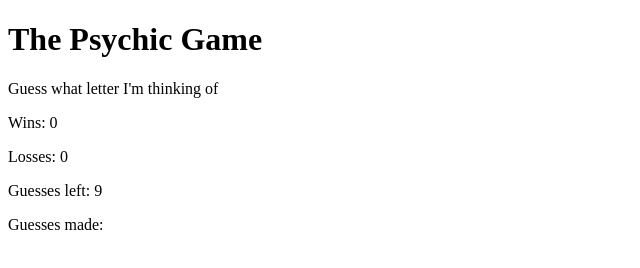
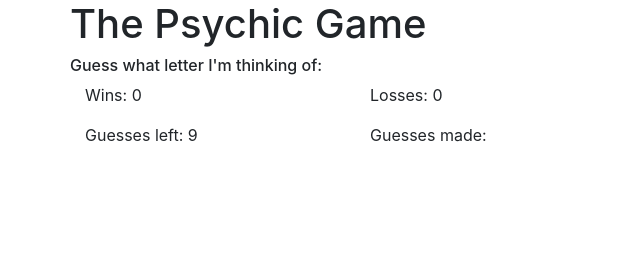
Before and after one commit to felsuna/Psychic-Game, a plain HTML site: page index.html in a window 1280 px wide. Shown: the whole page, without its empty margins (0-640 px from the left). Drawn offline with nearby package versions, Linux system fonts and the light colour scheme.

Commit message:
game code

```diff
--- a/assets/javascript/game.js
+++ b/assets/javascript/game.js
@@ -0,0 +1,50 @@
+ var letter = "abcdefghijklmnopqrstuvwxyz";
+        var wins = 0;
+        var losses = 0;
+        var guessesLeft = 9;
+        var guessesMade = '';
+
+        var winsText = document.getElementById("wins");
+        var lossesText = document.getElementById("losses");
+        var guessesLeftText = document.getElementById("guesses-left");
+        var guessesMadeText = document.getElementById("guesses-made");
+
+        winsText.textContent = "Wins: " + wins;
+        lossesText.textContent = "Losses: " + losses;
+        guessesLeftText.textContent = "Guesses left: " + guessesLeft;
+        guessesMadeText.textContent = "Guesses made: " + guessesMade;
+
+        document.onkeyup = function (event) {
+            var userInput = event.key;
+            // Tells computer to randomly pick a letter in the alphabet that is in the string.
+            var computerGuess = letter.charAt(Math.floor(Math.random() * letter.length));
+            // Converts userinput to all lowercase.
+            var userInputLower = userInput.toLowerCase();
+            // Subracts 1 from guessesLeft every time a letter is guessed.
+            guessesLeft--;
+
+            // Stores the values of the user input into the empty string and displays it on guessesMade.
+            guessesMade += userInputLower;
+
+            // Will only count wins, if it is a letter in the string.
+            if (letter.indexOf(userInputLower) === -1) {
+            }
+            // If user picks same letter as computer, then 1 point is added to your wins, resets the game.
+            else if (userInputLower === computerGuess) {
+                wins++;
+                guessesLeft = 9;
+                guessesMade = '';
+            }
+
+            // Resets the game and adds 1 to losses if the user doesn't guess correctly by 9 tries.
+            if (guessesLeft === 0) {
+                guessesLeft = 9;
+                losses++;
+                guessesMade = "";
+            }
+
+            winsText.textContent = "Wins: " + wins;
+            lossesText.textContent = "Losses: " + losses;
+            guessesLeftText.textContent = "Guesses left: " + guessesLeft;
+            guessesMadeText.textContent = "Guesses made: " + guessesMade;
+        }
--- a/index.html
+++ b/index.html
@@ -6,75 +6,39 @@
     <meta name="viewport" content="width=device-width, initial-scale=1.0">
     <meta http-equiv="X-UA-Compatible" content="ie=edge">
     <title>The Psychic Game</title>
+    <link rel="stylesheet" href="https://maxcdn.bootstrapcdn.com/bootstrap/4.0.0/css/bootstrap.min.css" integrity="sha384-Gn5384xqQ1aoWXA+058RXPxPg6fy4IWvTNh0E263XmFcJlSAwiGgFAW/dAiS6JXm"
+        crossorigin="anonymous">
 </head>
 
 <body>
-    <h1>The Psychic Game</h1>
+    <div class="container">
+        <div class="row">
+            <h1>The Psychic Game</h1>
+        </div>
 
-    <p>Guess what letter I'm thinking of</p>
+        <div class="row">
+            <h6>Guess what letter I'm thinking of:</h6>
+        </div>
 
-    <div>
-        <p id="wins"></p>
-        <p id="losses"></p>
-        <p id="guesses-left"></p>
-        <p id="guesses-made"></p>
+        <div class="row">
+            <div class="col-3">
+                <p id="wins"></p>
+            </div>
+            <div class="col-3">
+                <p id="losses"></p>
+            </div>
+        </div>
+        <div class="row">
+            <div class="col-3">
+                <p id="guesses-left"></p>
+            </div>
+            <div class="col-3">
+                <p id="guesses-made"></p>
+            </div>
+        </div>
     </div>
 
-    <script>
-
-        var letter = "abcdefghijklmnopqrstuvwxyz";
-        var wins = 0;
-        var losses = 0;
-        var guessesLeft = 9;
-        var guessesMade = '';
-
-        var winsText = document.getElementById("wins");
-        var lossesText = document.getElementById("losses");
-        var guessesLeftText = document.getElementById("guesses-left");
-        var guessesMadeText = document.getElementById("guesses-made");
-
-        winsText.textContent = "Wins: " + wins;
-        lossesText.textContent = "Losses: " + losses;
-        guessesLeftText.textContent = "Guesses left: " + guessesLeft;
-        guessesMadeText.textContent = "Guesses made: " + guessesMade;
-
-        document.onkeyup = function (event) {
-            var userInput = event.key;
-            // Tells computer to randomly pick a letter in the alphabet that is in the string.
-            var computerGuess = letter.charAt(Math.floor(Math.random() * letter.length));
-            // Converts userinput to all lowercase.
-            var userInputLower = userInput.toLowerCase();
-            // Subracts 1 from guessesLeft every time a letter is guessed.
-            guessesLeft--;
-
-            // Stores the values of the user input into the empty string and displays it on guessesMade.
-            guessesMade += userInputLower + ", ";
-
-            // Will only count wins, if it is a letter in the string.
-            if (letter.indexOf(userInputLower) === -1) {
-            }
-            // If user picks same letter as computer, then 1 point is added to your wins, resets the game.
-            else if (userInputLower === computerGuess) {
-                wins++;
-                guessesLeft = 9;
-                guessesMade = '';
-            }
-
-            // Resets the game and adds 1 to losses if the user doesn't guess correctly by 9 tries.
-            if (guessesLeft === 0) {
-                guessesLeft = 9;
-                losses++;
-                guessesMade = "";
-            }
-
-            winsText.textContent = "Wins: " + wins;
-            lossesText.textContent = "Losses: " + losses;
-            guessesLeftText.textContent = "Guesses left: " + guessesLeft;
-            guessesMadeText.textContent = "Guesses made: " + guessesMade;
-        }
-
-    </script>
-
+    <script src="assets/javascript/game.js"></script>
 
 </body>
 
```
Also changed, not shown: 1 other file.
